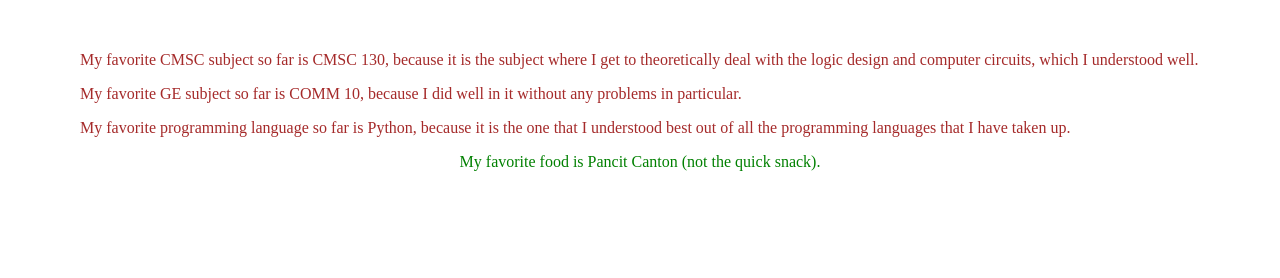
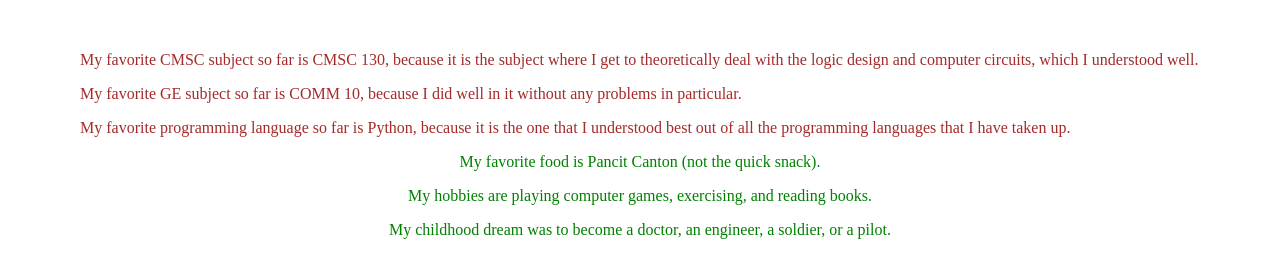
Before and after one commit to aroracion/aroracion.github.io, a plain HTML site: page OracionEx01.html in a window 1280 px wide. Shown: the part 110-388 px from the top of the page. Drawn offline with Linux system fonts and the light colour scheme.

Commit message:
Edited HTML File

```diff
--- a/OracionEx01.html
+++ b/OracionEx01.html
@@ -13,7 +13,7 @@
 		<p>&nbsp;&nbsp;&nbsp;&nbsp;&nbsp;&nbsp;&nbsp;&nbsp;&nbsp;&nbsp;&nbsp;&nbsp;&nbsp;&nbsp;&nbsp;&nbsp;&nbsp;&nbsp;My favorite programming language so far is Python, because it is the one that I understood best out of all the programming languages that I have taken up.</p>
 	</div>
 	<p class="extra">My favorite food is Pancit Canton (not the quick snack).</p>
-	<!-- <p class="extra">My hobbies are playing computer games, exercising, and reading books.</p>
-	<p class="extra">My childhood dream was to become a doctor, an engineer, a soldier, or a pilot.</p> -->
+	<p class="extra">My hobbies are playing computer games, exercising, and reading books.</p>
+	<p class="extra">My childhood dream was to become a doctor, an engineer, a soldier, or a pilot.</p>
 </body>
 </html>
```
